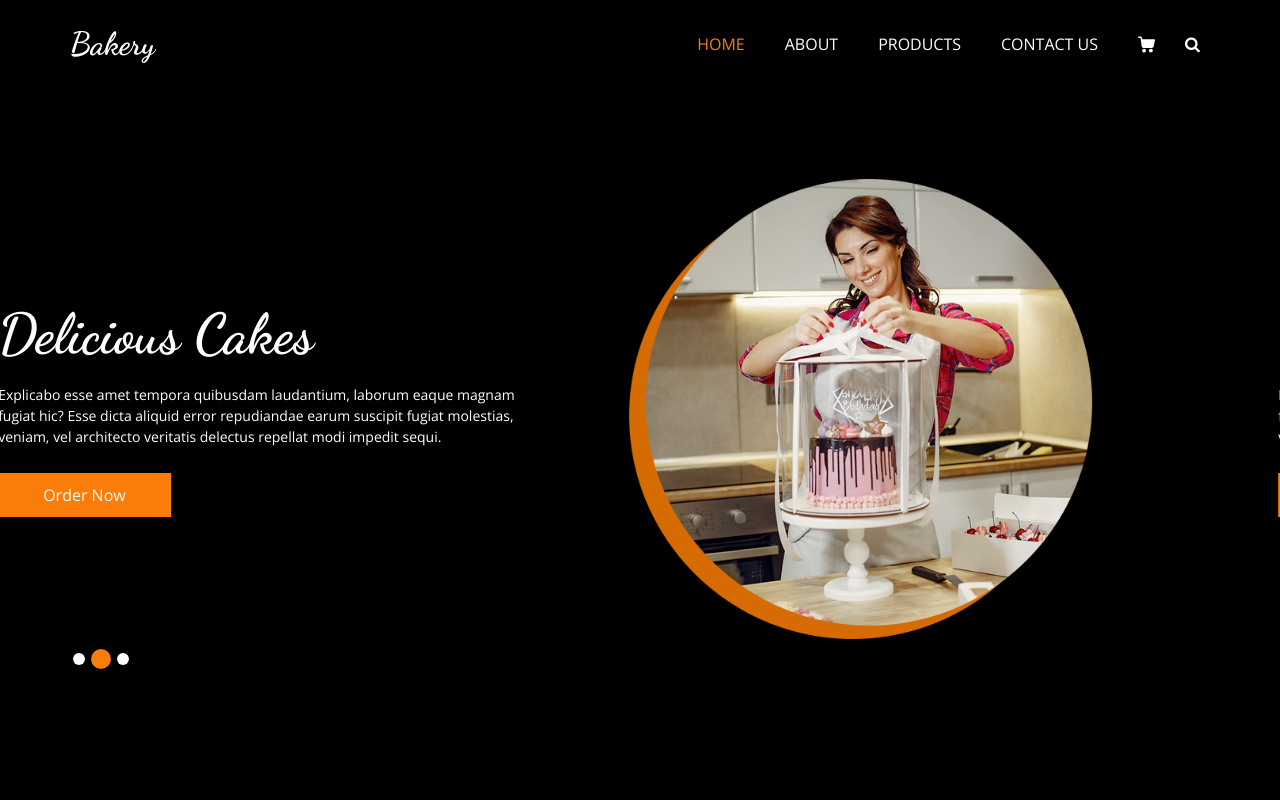
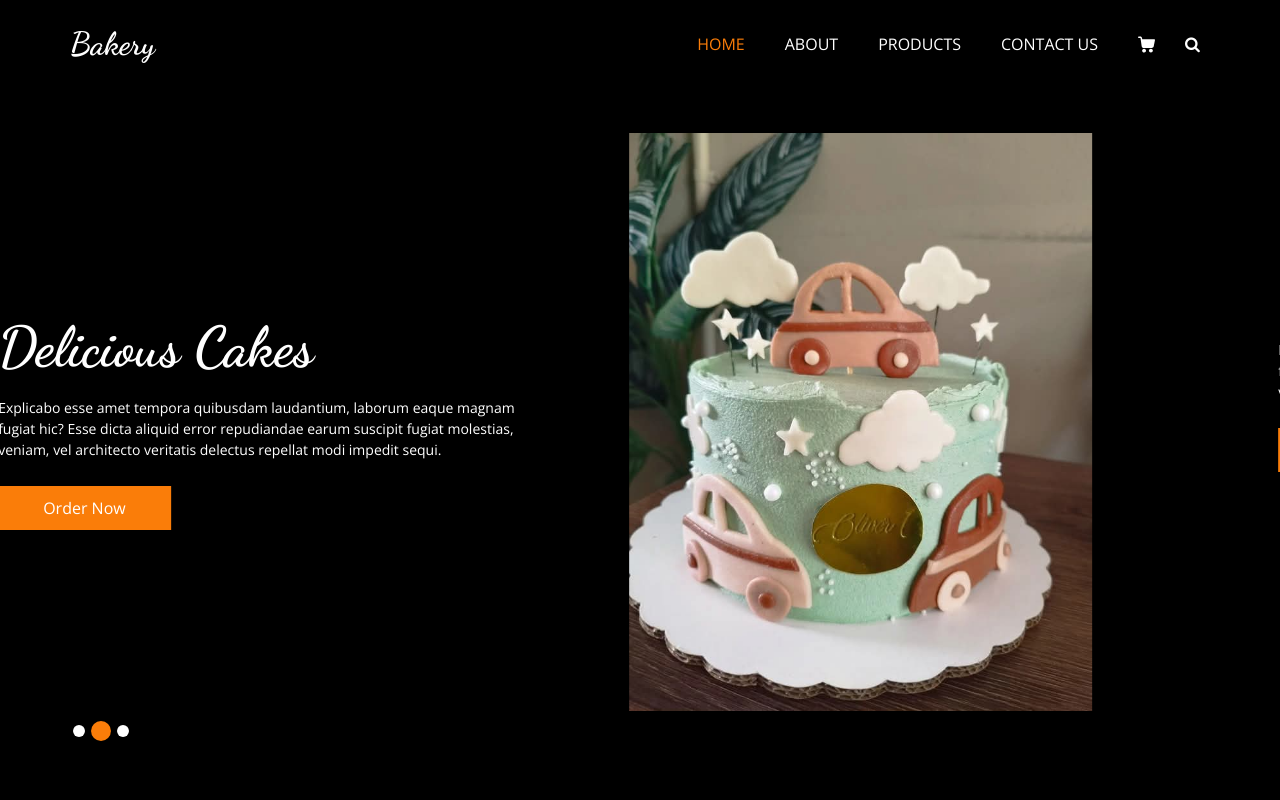
Before and after one commit to Jtlisg/landigpagepasteleria, a plain HTML site: page index.html in a window 1280 px wide. Shown: the top 800 px of the page. Drawn offline with nearby package versions, Linux system fonts and the light colour scheme; some packages are replaced by stand-ins of ours.

Commit message:
Imagenes agregadas

```diff
--- a/index.html
+++ b/index.html
@@ -154,7 +154,7 @@
                 </div>
                 <div class="col-md-5 col-lg-6">
                   <div class="img-box col-lg-10 mx-auto px-0">
-                    <img src="images/slider-img.png" alt="">
+                    <img src="images/slider-img1.jpg" alt="">
                   </div>
                 </div>
               </div>
@@ -180,7 +180,7 @@
                 </div>
                 <div class="col-md-5 col-lg-6">
                   <div class="img-box col-lg-10 mx-auto px-0">
-                    <img src="images/slider-img.png" alt="">
+                    <img src="images/slider-img2.jpg" alt="">
                   </div>
                 </div>
               </div>
@@ -206,7 +206,7 @@
                 </div>
                 <div class="col-md-5 col-lg-6">
                   <div class="img-box col-lg-10 mx-auto px-0">
-                    <img src="images/slider-img.png" alt="">
+                    <img src="images/slider-img3.jpg" alt="">
                   </div>
                 </div>
               </div>
```
